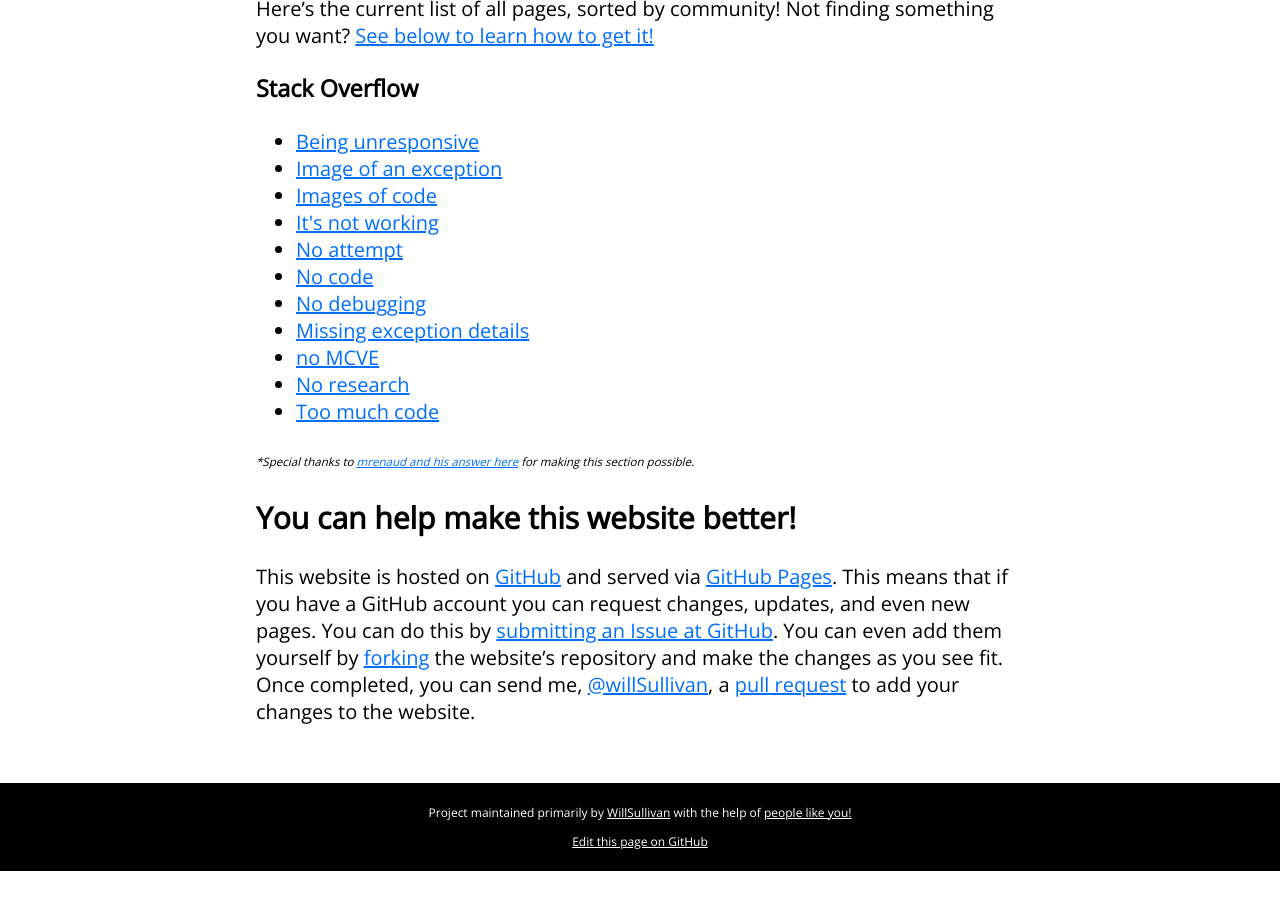
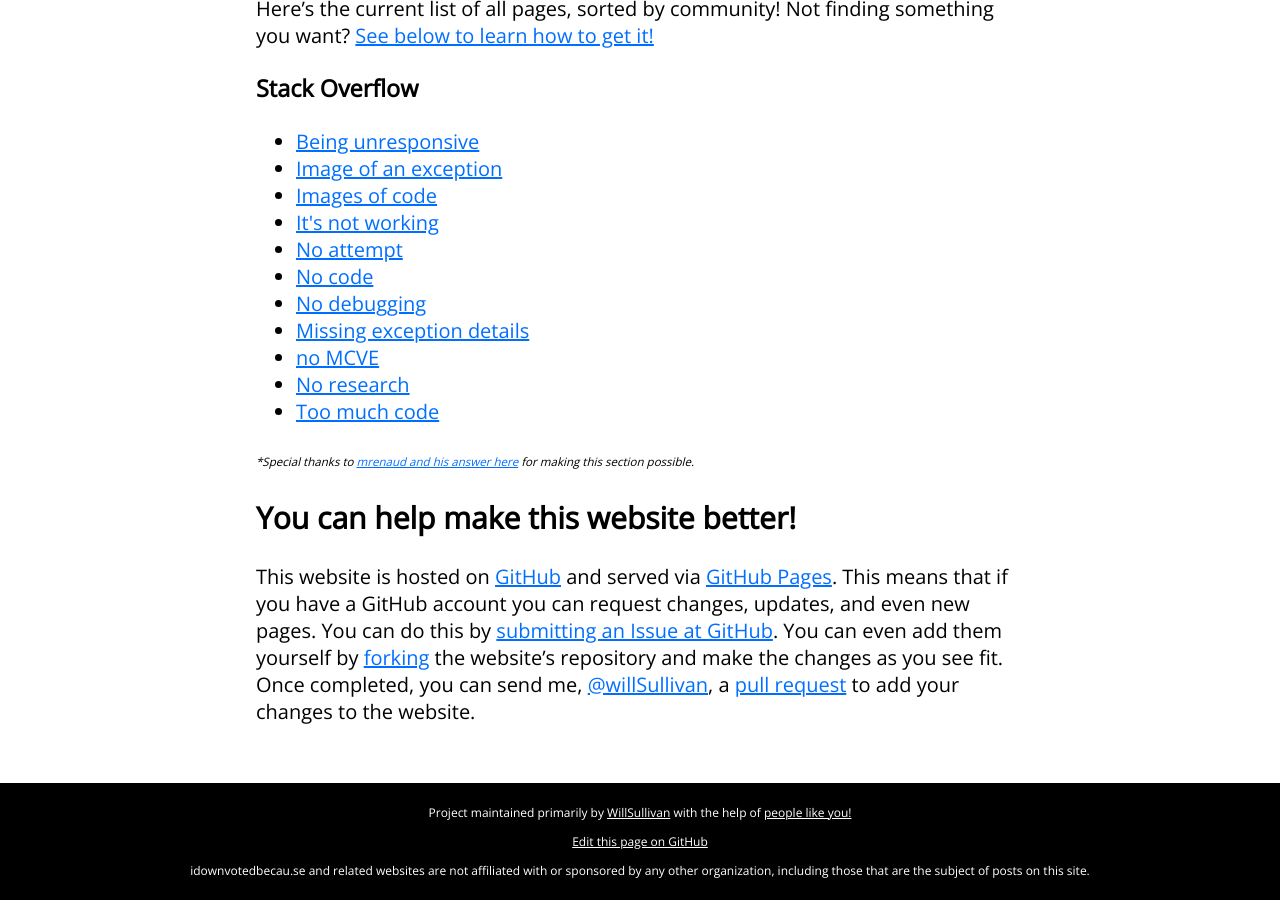
Before and after one commit to WillSullivan/idownvotedbecause, a Jekyll site: the page built from index.md, in a window 1280 px wide and 900 px high, scrolled down 1015 px. Built offline with Jekyll 4.4.1, drawn with Linux system fonts in a browser that asks for light colours; comment, search, counter and statistics services are not loaded; before the commit the page ends 1886 px from its top, so only the background shows below that.

Commit message:
Update footer.html

```diff
--- a/_includes/footer.html
+++ b/_includes/footer.html
@@ -1,4 +1,5 @@
 <footer>
 <p>Project maintained primarily by <a href="https://github.com/WillSullivan">WillSullivan</a> with the help of <a href="https://github.com/WillSullivan/idownvotedbecause/graphs/contributors">people like you!</a></p>
 <p><a href="https://github.com/WillSullivan/IDownvotedBecause/edit/master/{{ page.path }}">Edit this page on GitHub</a></p>
+<p>idownvotedbecau.se and related websites are not affiliated with or sponsored by any other organization, including those that are the subject of posts on this site.</p>
 </footer>
```
